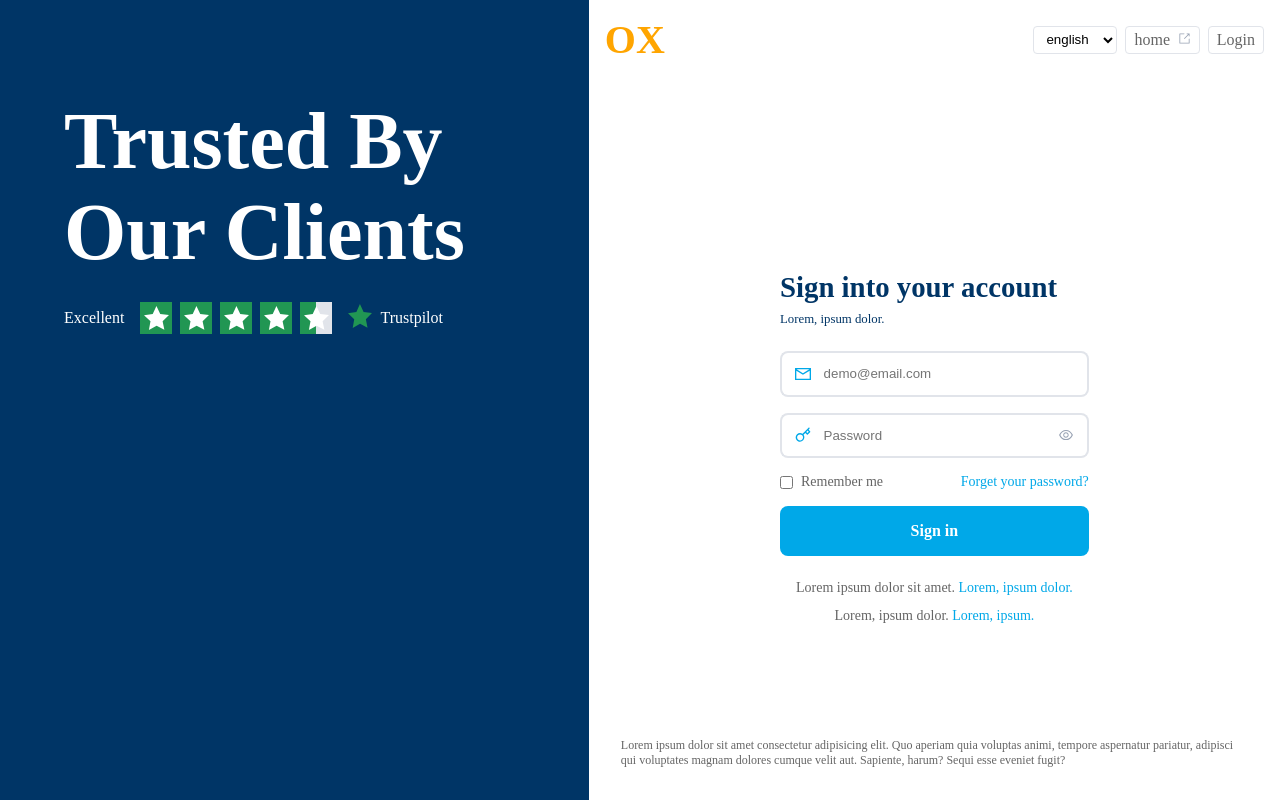
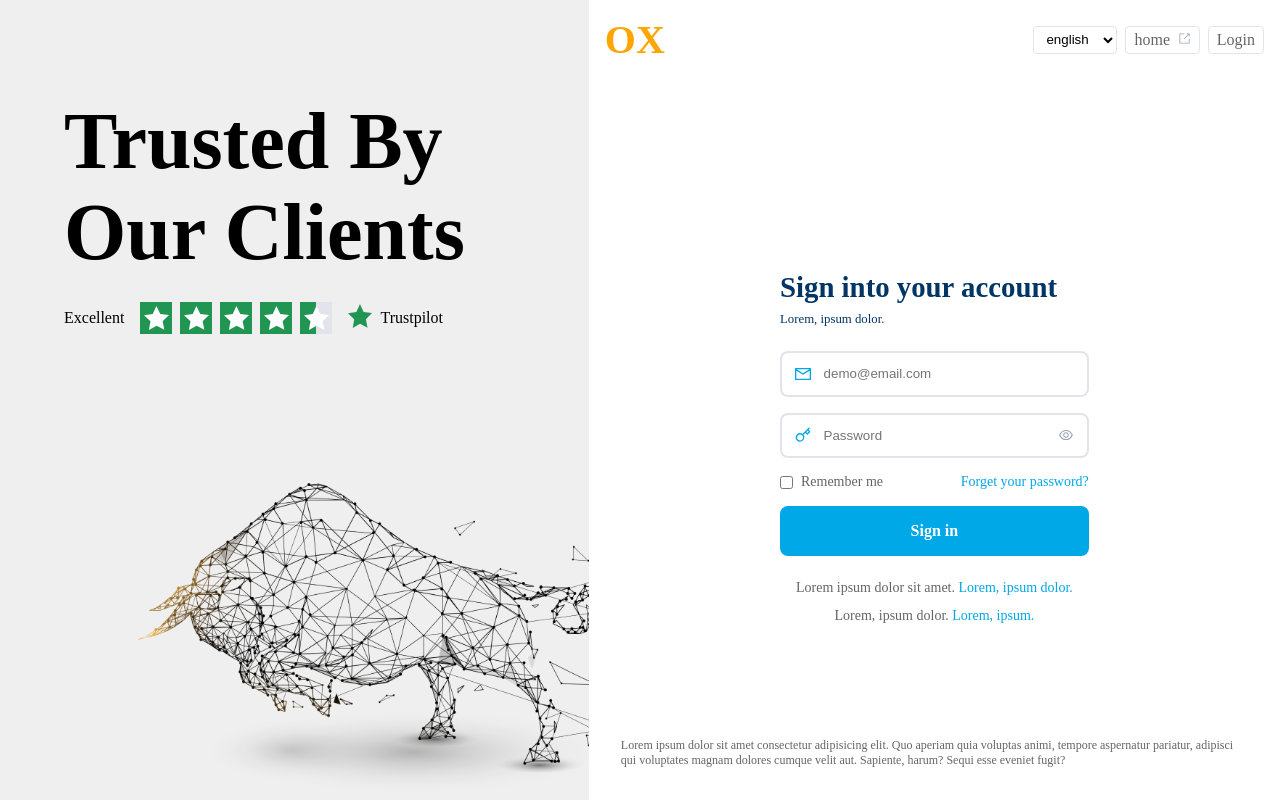
Before and after one commit to joejoeelephant/project-demos, a plain HTML site: page ox-bull/SignIn.html in a window 1280 px wide. Drawn offline with Linux system fonts and the light colour scheme.

Commit message:
version 2 html

```diff
--- a/ox-bull/SignIn.html
+++ b/ox-bull/SignIn.html
@@ -11,10 +11,10 @@
     <div class="page-content-container text-primary">
         <div class="page-content-left">
             <div>
-                <h1 class="text-5xl white">
+                <h1 class="text-5xl black">
                     Trusted By Our Clients
                 </h1>
-                <div class="white flex items-center gap-4 mt-6">
+                <div class="black flex items-center gap-4 mt-6">
                     <div>Excellent</div>
                     <div class="stars-container">
                         <div class="star-item">
--- a/ox-bull/layout.css
+++ b/ox-bull/layout.css
@@ -7,7 +7,7 @@
 .page-content-left {
     grid-column: 1 / 3;
     grid-row: 1 / 2;
-    background-color: var(--primary-color);
+    background-color: #EFEFEF;
 }
 
 .page-content-left>div {
@@ -27,6 +27,10 @@
         grid-column: 1 / 2;
         padding: 4rem;
         padding-top: 6rem;
+        background-image: url('./assets/bull1.png');
+        background-size: 80%;
+        background-repeat: no-repeat;
+        background-position: right bottom;
     }
 
     .page-content-left>div {
@@ -211,6 +215,10 @@ input.input-middle {
     color: white;
 }
 
+.black {
+    color: black;
+}
+
 .text-center {
     text-align: center;
 }
```
Also changed, not shown: ox-bull/assets/bull.png (added), ox-bull/assets/bull.svg (added), ox-bull/assets/bull1.png (added).
